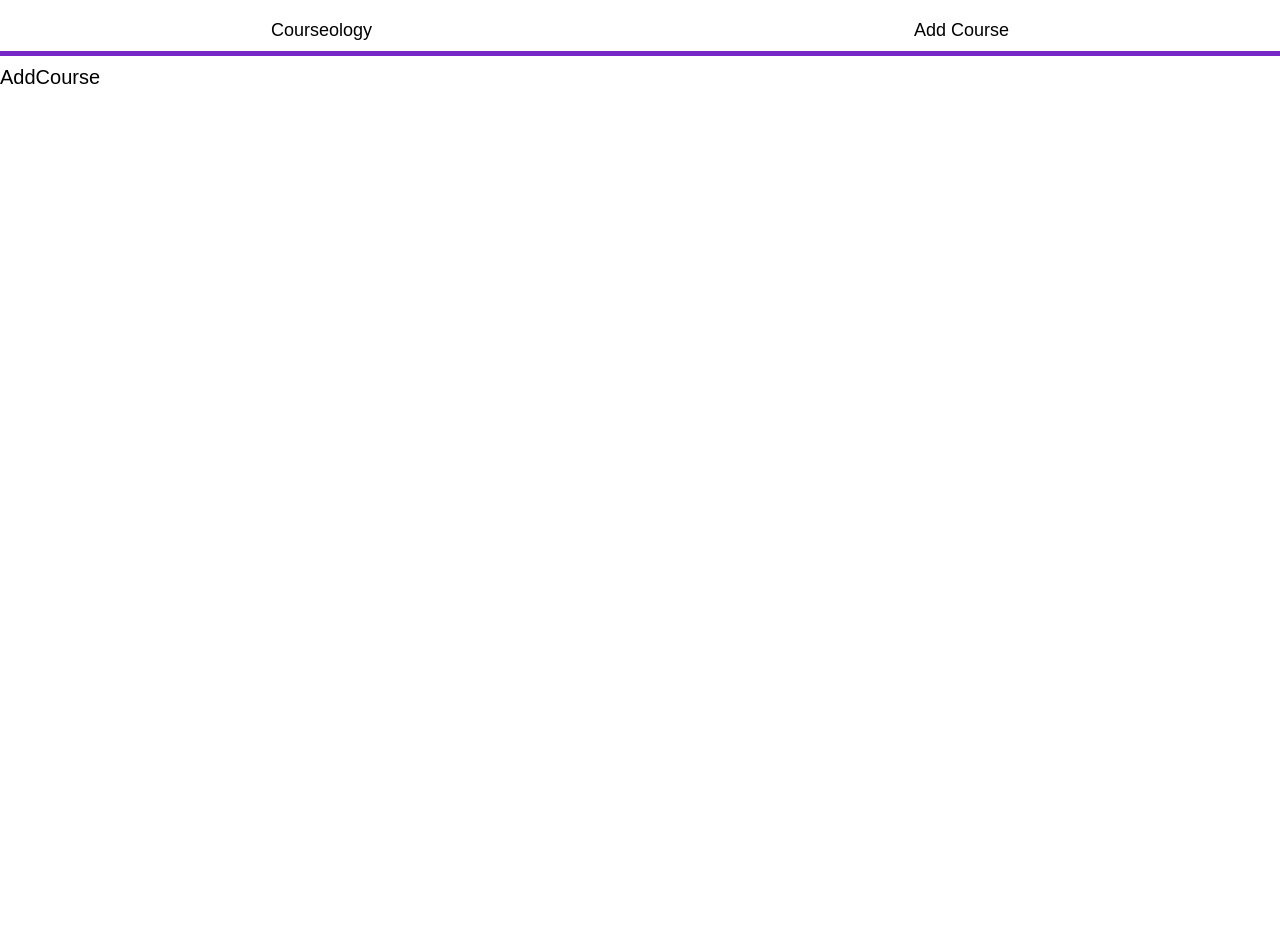
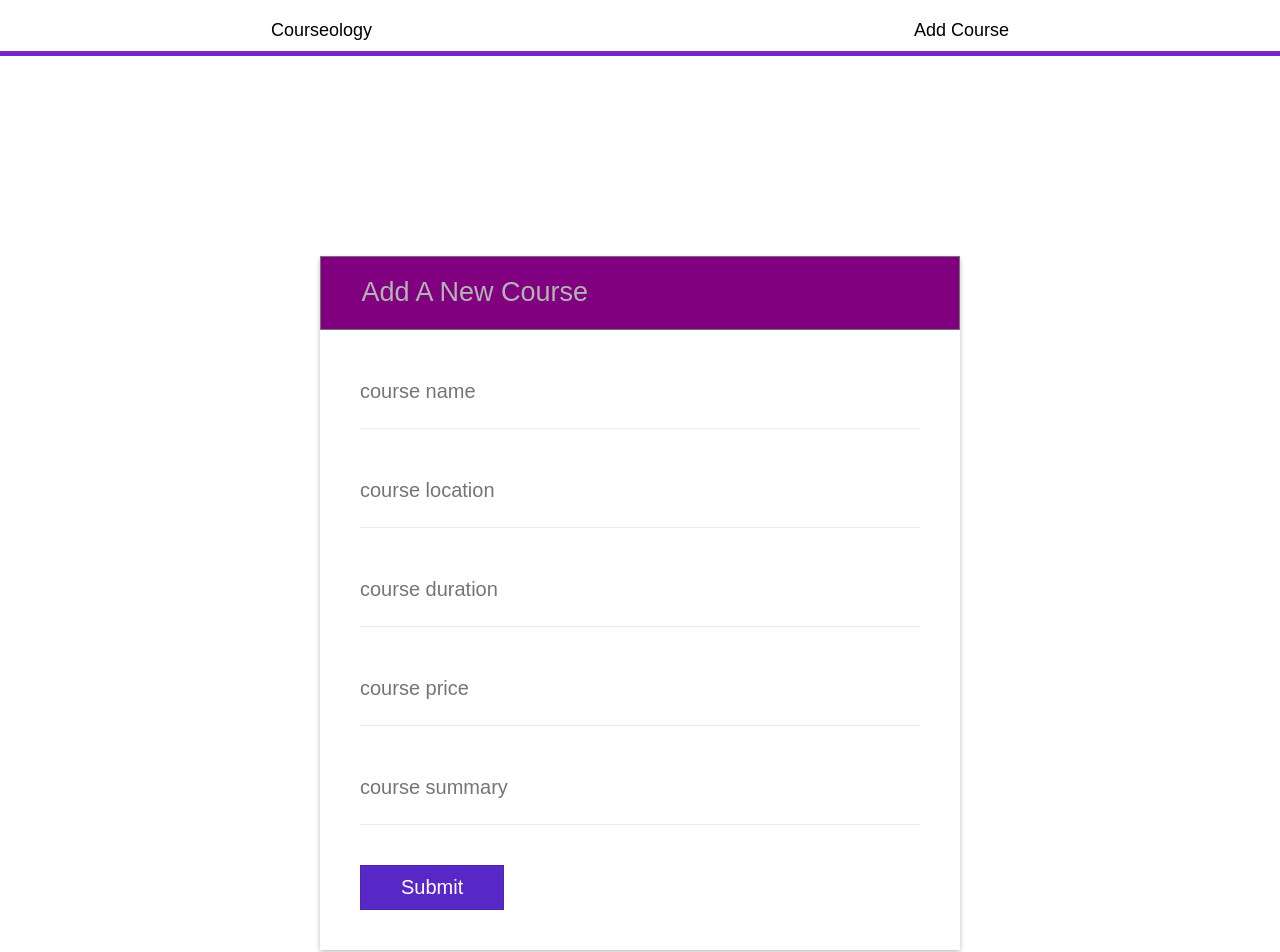
Before and after one commit to seanpursani/courseology-front-end, a React (Create React App) app: page /add-course in a window 1280 px wide. Shown: the top 952 px of the page. Before the commit the page ends 800 px from the top, so only its background shows below. Built offline with nearby package versions, Linux system fonts and the light colour scheme; no server answers.

Commit message:
Added Add Course functionality

```diff
--- a/src/App.jsx
+++ b/src/App.jsx
@@ -25,7 +25,7 @@ const App = () => {
 
   useEffect(() => {
     getCourses();
-  }, []);
+  }, [updated]);
 
   return (
   <Router>
--- a/src/components/AddCourse/AddCourse.jsx
+++ b/src/components/AddCourse/AddCourse.jsx
@@ -1,17 +1,46 @@
 import React from 'react'
 import { useState } from 'react';
+import "./AddCourse.scss"
 
 const AddCourse = (props) => {
   const {handleRefresh} = props;
-  const [greeting, setGreeting] = useState({
-    createdBy: "",
-    greeting: "",
-    originCountry: ""
+  const [course, setCourse] = useState({
+    name: "",
+    location: "",
+    duration: "",
+    price: null,
+    summary: ""
   })
+
+  const handleSubmit = (e) => {
+    e.preventDefault()
+    fetch('http://localhost:8080/course', {
+      method: 'POST',
+      headers: {
+        'Content-Type': 'application/json'
+      },
+      body: JSON.stringify(course)
+    })
+    .then((response) => response.json())
+    .then((json => console.log(json)))
+    .catch(err => console.log(err))
+     e.target.reset();
+     handleRefresh()
+  }
 
 
   return (
-    <div>AddCourse</div>
+    <div className="log-form">
+      <h2>Add A New Course</h2>
+      <form className="log-form__input-fields" onSubmit={handleSubmit}>
+        <input type="text" placeholder="course name" onInput={(e) => setCourse({ ...course, name: e.target.value })} />
+        <input type="text" placeholder="course location" onInput={(e) => setCourse({ ...course, location: e.target.value })} />
+        <input type="text" placeholder="course duration" onInput={(e) => setCourse({ ...course, duration: e.target.value })} />
+        <input type="text" placeholder="course price" onInput={(e) => setCourse({ ...course, price: e.target.value })} />
+        <input type="text" placeholder="course summary" onInput={(e) => setCourse({ ...course, summary: e.target.value })} />
+        <button type="submit" className="btn">Submit</button>
+      </form>
+    </div>
   )
 }
 
--- a/src/components/AddCourse/AddCourse.scss
+++ b/src/components/AddCourse/AddCourse.scss
@@ -0,0 +1,60 @@
+$blue: rgb(88, 40, 199);
+
+.log-form {
+  width: 50vw;
+  background: #ffff;
+  margin: 200px auto;
+  box-shadow: 0px 2px 5px rgba(0,0,0,.25);
+
+  form {
+    display: block;
+    padding: 2em;
+  }
+
+  h2 {
+    color: lighten(grey, 20%);
+    font-size: 1.35em;
+    display: block;
+    background: purple;
+    padding: .75em 1em .75em 1.5em;
+    box-shadow:inset 0px 1px 1px fadeout(white, 95%);
+    border: 1px solid darken(grey, 5%);
+    margin: 0;
+    font-weight: 200;
+  }
+
+  input {
+    display: block;
+    margin: auto auto;
+    width: 100%;
+    margin-bottom: 2em;
+    padding: .5em 0;
+    border: none;
+    border-bottom: 1px solid #eaeaea;
+    padding-bottom: 1.25em;
+    color: #757575;
+    &:focus {
+      outline: none;
+    }
+  }
+
+  .btn {
+    display: inline-block;
+    background: $blue;
+    border: 1px solid darken($blue, 5%);
+    padding: .5em 2em;
+    color: white;
+    margin-right: .5em;
+    box-shadow: inset 0px 1px 0px fadeout(white, 80%);
+    &:hover {
+      background: lighten($blue, 5%);
+    }
+    &:active {
+      background: $blue;
+      box-shadow: inset 0px 1px 1px fadeout(black, 90%);
+    }
+    &:focus {
+      outline: none;
+    }
+  }
+}
```
